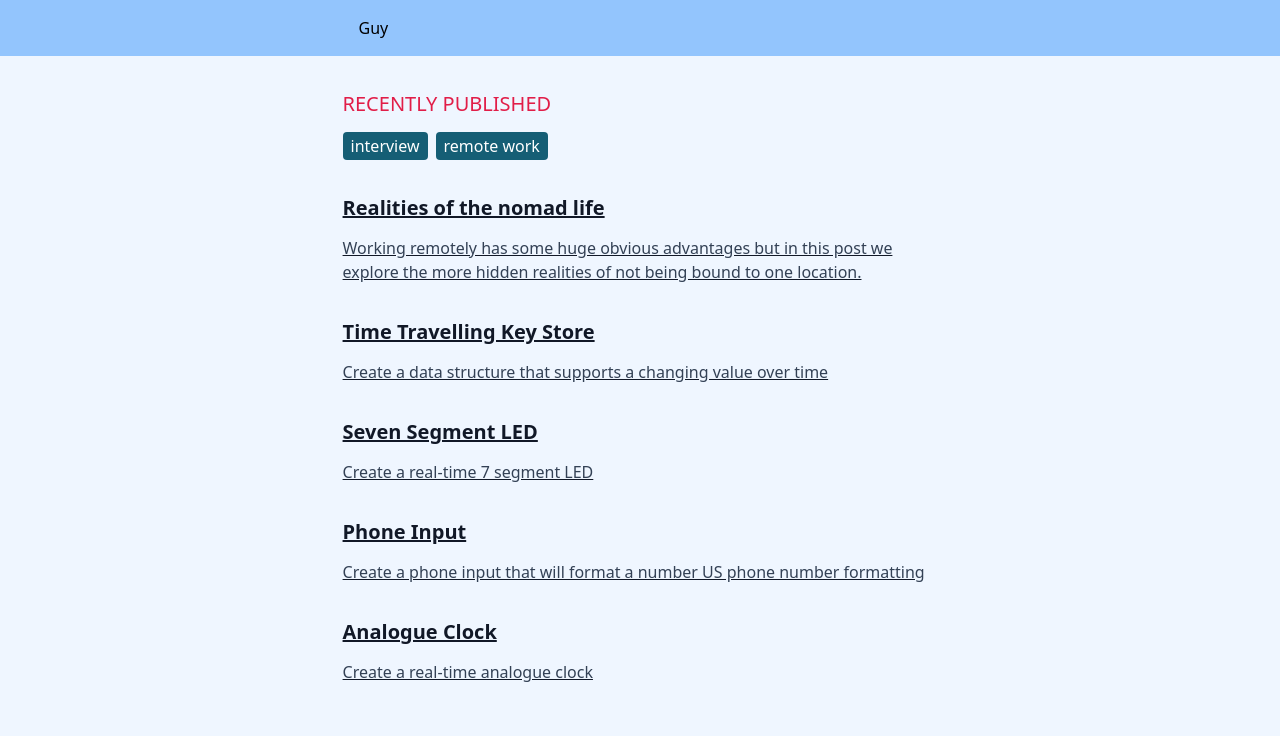
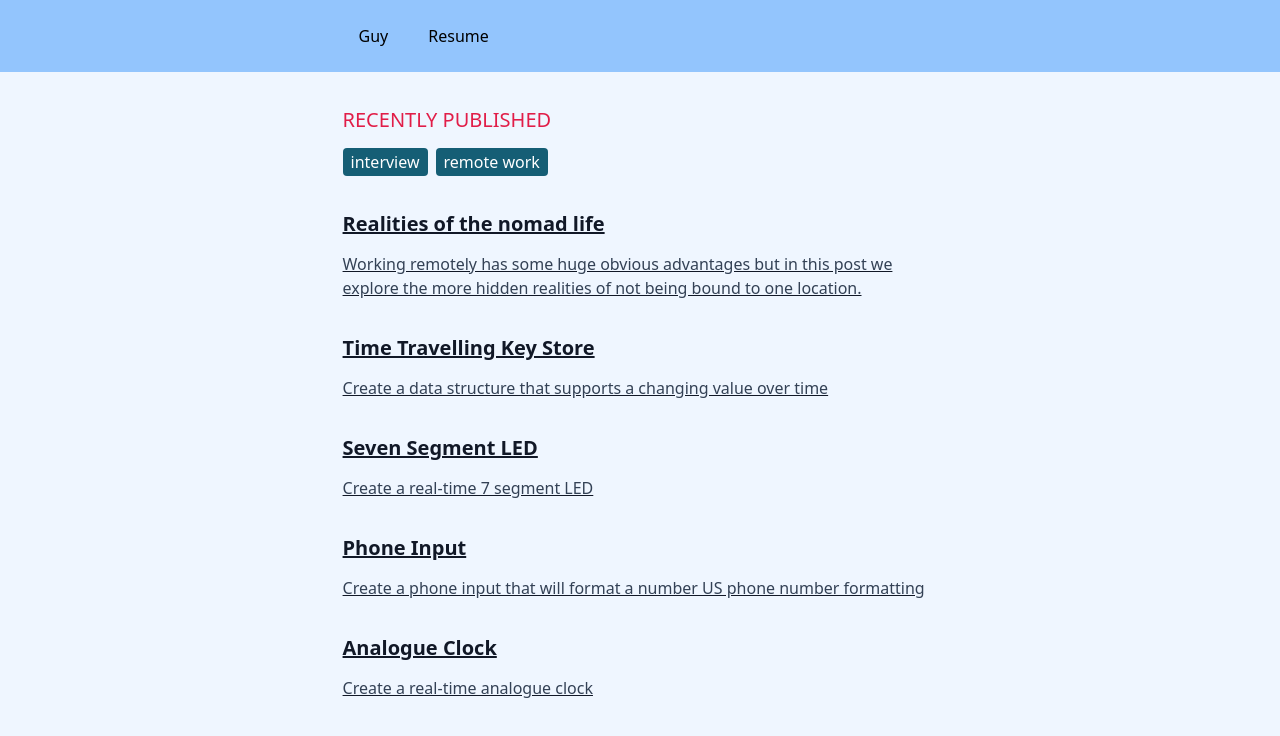
Before and after one commit to guyathomas/guythomas.me, a Next.js app in the folder packages/blog/: page / in a window 1280 px wide. Shown: the top 736 px of the page. Built offline with nearby package versions, Linux system fonts and the light colour scheme; what device-detector-js, tailwindcss-container-bleed would draw is missing.

Commit message:
fix build issues

```diff
--- a/packages/blog/src/components/Header/Header.tsx
+++ b/packages/blog/src/components/Header/Header.tsx
@@ -9,7 +9,12 @@ interface Link {
   path: string;
 }
 
-const links: Link[] = [];
+const links: Link[] = [
+  {
+    name: "Resume",
+    path: "https://resume.guythomas.me",
+  },
+];
 
 const Header: React.FC<React.PropsWithChildren> = () => {
   const [isExpanded, setIsExpanded] = React.useState(false);
--- a/packages/blog/src/components/Layout/index.ts
+++ b/packages/blog/src/components/Layout/index.ts
@@ -1,2 +1 @@
 export { default } from "./Layout";
-export { MOBILE_NAV_ID } from "./Layout";
```
